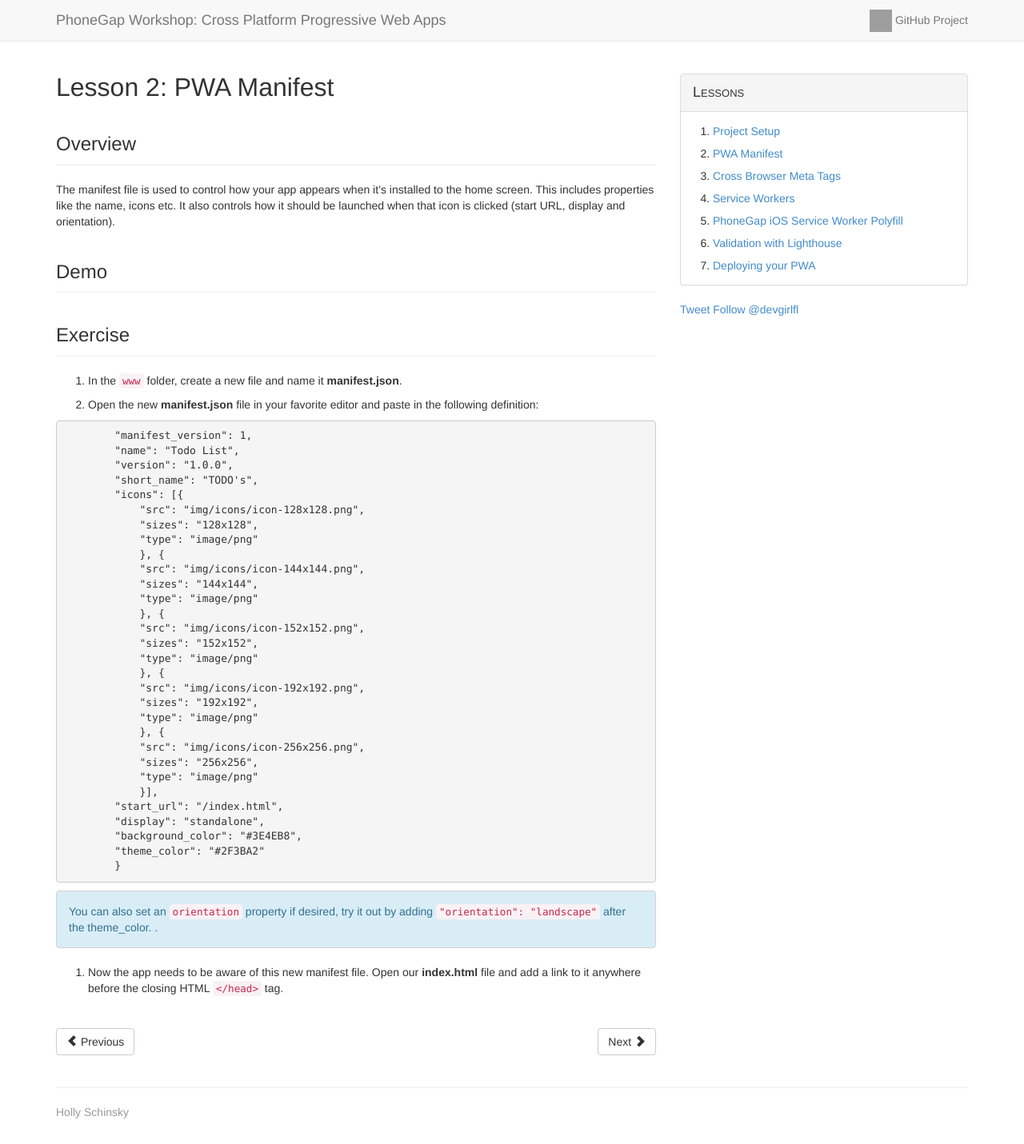
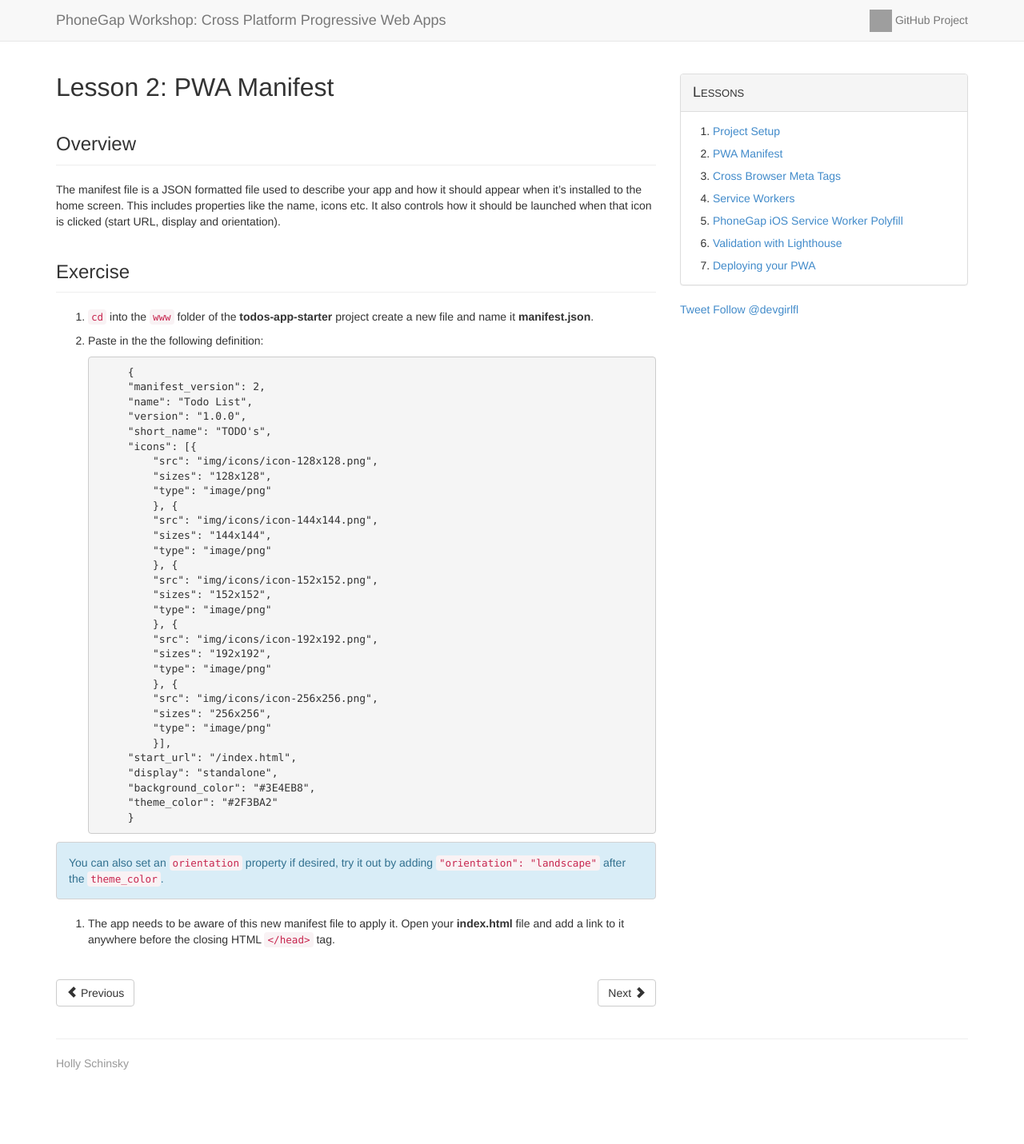
Before and after one commit to hollyschinsky/todos-app-pwa, a Jekyll site: the page built from lesson2.md, in a window 1280 px wide. Shown: the whole page at 80% size. Built offline with Jekyll 4.4.1, drawn with Linux system fonts in a browser that asks for light colours; comment, search, counter and statistics services are not loaded; after the commit the page ends 1370 px from its top, so only the background shows below that; grey boxes are pictures that could not be loaded.

Commit message:
Content updates

````diff
--- a/lesson2.md
+++ b/lesson2.md
@@ -4,56 +4,53 @@ title: Lesson 2&#58; PWA Manifest
 ---
 
 ## Overview
-The manifest file is used to control how your app appears when it's installed to the home screen. This includes properties like the name, icons etc. It also controls how it should be launched when that icon is clicked (start URL, display and orientation).
-
-## Demo
+The manifest file is a JSON formatted file used to describe your app and how it should appear when it's installed to the home screen. This includes properties like the name, icons etc. It also controls how it should be launched when that icon is clicked (start URL, display and orientation).
 
 ## Exercise
 
-<!--TODO - check version thing-->
+1. `cd` into the `www` folder of the **todos-app-starter** project create a new file and name it **manifest.json**.
 
-1. In the `www` folder, create a new file and name it **manifest.json**.
+2. Paste in the the following definition:
 
-2. Open the new **manifest.json** file in your favorite editor and paste in the following definition:
+            {
+            "manifest_version": 2,
+            "name": "Todo List",
+            "version": "1.0.0",
+            "short_name": "TODO's",
+            "icons": [{
+                "src": "img/icons/icon-128x128.png",
+                "sizes": "128x128",
+                "type": "image/png"
+                }, {
+                "src": "img/icons/icon-144x144.png",
+                "sizes": "144x144",
+                "type": "image/png"
+                }, {
+                "src": "img/icons/icon-152x152.png",
+                "sizes": "152x152",
+                "type": "image/png"
+                }, {
+                "src": "img/icons/icon-192x192.png",
+                "sizes": "192x192",
+                "type": "image/png"
+                }, {
+                "src": "img/icons/icon-256x256.png",
+                "sizes": "256x256",
+                "type": "image/png"
+                }],
+            "start_url": "/index.html",
+            "display": "standalone",
+            "background_color": "#3E4EB8",
+            "theme_color": "#2F3BA2"
+            }
 
-```     {
-        "manifest_version": 1,
-        "name": "Todo List",
-        "version": "1.0.0",
-        "short_name": "TODO's",
-        "icons": [{
-            "src": "img/icons/icon-128x128.png",
-            "sizes": "128x128",
-            "type": "image/png"
-            }, {
-            "src": "img/icons/icon-144x144.png",
-            "sizes": "144x144",
-            "type": "image/png"
-            }, {
-            "src": "img/icons/icon-152x152.png",
-            "sizes": "152x152",
-            "type": "image/png"
-            }, {
-            "src": "img/icons/icon-192x192.png",
-            "sizes": "192x192",
-            "type": "image/png"
-            }, {
-            "src": "img/icons/icon-256x256.png",
-            "sizes": "256x256",
-            "type": "image/png"
-            }],
-        "start_url": "/index.html",
-        "display": "standalone",
-        "background_color": "#3E4EB8",
-        "theme_color": "#2F3BA2"
-        }
-```
 
-> You can also set an `orientation` property if desired, try it out by adding `"orientation": "landscape"` after the theme_color. .
+  > You can also set an `orientation` property if desired, try it out by adding `"orientation": "landscape"` after the `theme_color`.
 
-3. Now the app needs to be aware of this new manifest file. Open our **index.html** file and add a link to  it anywhere before the closing HTML `</head>` tag.
+3. The app needs to be aware of this new manifest file to apply it. Open your **index.html** file and add a link to it anywhere before the closing HTML `</head>` tag.
 
     <link rel="manifest" href="manifest.json">
+
 
 
 <div class="row" style="margin-top:40px;">
````
Also changed, not shown: lesson1.md (+25 -13 lines), images/manifest.png (added), images/project-setup.png, images/starter-app-run.png (added), www/manifest.json.
